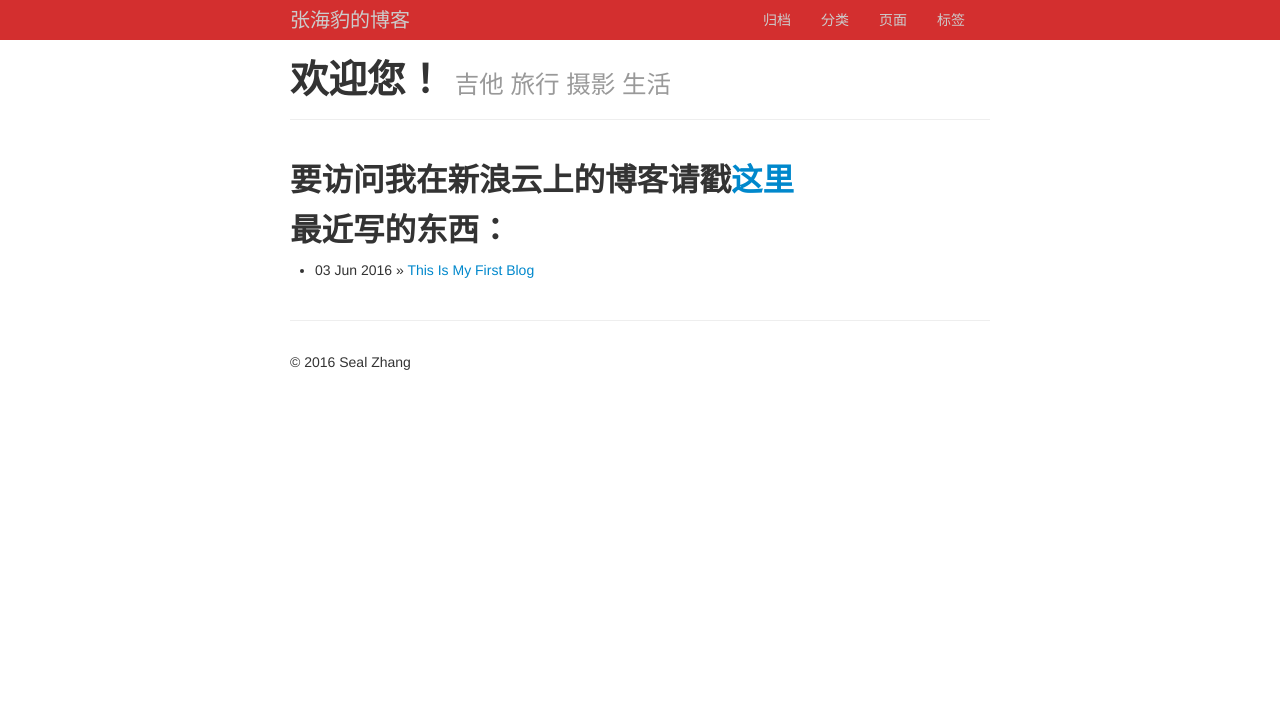
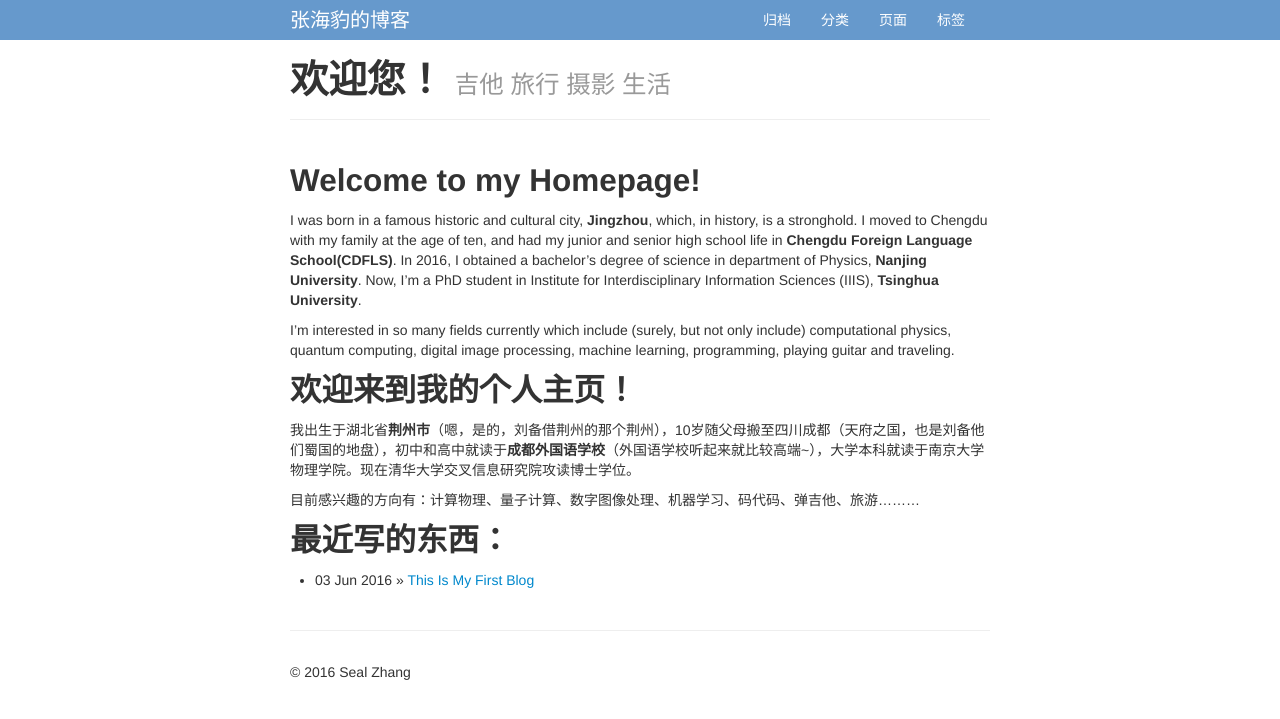
Before and after one commit to zhangchuheng123/zhangchuheng123.github.io, a Jekyll site: the page built from index.md, in a window 1280 px wide. Shown: the top 719 px of the page. Built offline with Jekyll 4.4.1, drawn with Linux system fonts in a browser that asks for light colours.

Commit message:
再次修改配色和首页

```diff
--- a/index.md
+++ b/index.md
@@ -5,7 +5,18 @@ tagline: 吉他 旅行 摄影 生活
 ---
 {% include JB/setup %}
 
-## 要访问我在新浪云上的博客请戳[这里](http://sealzhang.tk)
+## Welcome to my Homepage!
+
+I was born in a famous historic and cultural city, **Jingzhou**, which, in history, is a stronghold. I moved to Chengdu with my family at the age of ten, and had my junior and senior high school life in **Chengdu Foreign Language School(CDFLS)**. In 2016, I obtained a bachelor's degree of science in department of Physics, **Nanjing University**. Now, I'm a PhD student in Institute for Interdisciplinary Information Sciences (IIIS), **Tsinghua University**.
+
+I'm interested in so many fields currently which include (surely, but not only include) computational physics, quantum computing, digital image processing, machine learning, programming, playing guitar and traveling.
+
+## 欢迎来到我的个人主页！
+
+
+我出生于湖北省**荆州市**（嗯，是的，刘备借荆州的那个荆州），10岁随父母搬至四川成都（天府之国，也是刘备他们蜀国的地盘），初中和高中就读于**成都外国语学校**（外国语学校听起来就比较高端~），大学本科就读于南京大学物理学院。现在清华大学交叉信息研究院攻读博士学位。
+
+目前感兴趣的方向有：计算物理、量子计算、数字图像处理、机器学习、码代码、弹吉他、旅游………
 
 ## 最近写的东西：
 
```
Also changed, not shown: assets/themes/twitter/bootstrap/css/bootstrap.2.2.2.min.css, imges/2016-08-18-photo.jpg (added).
